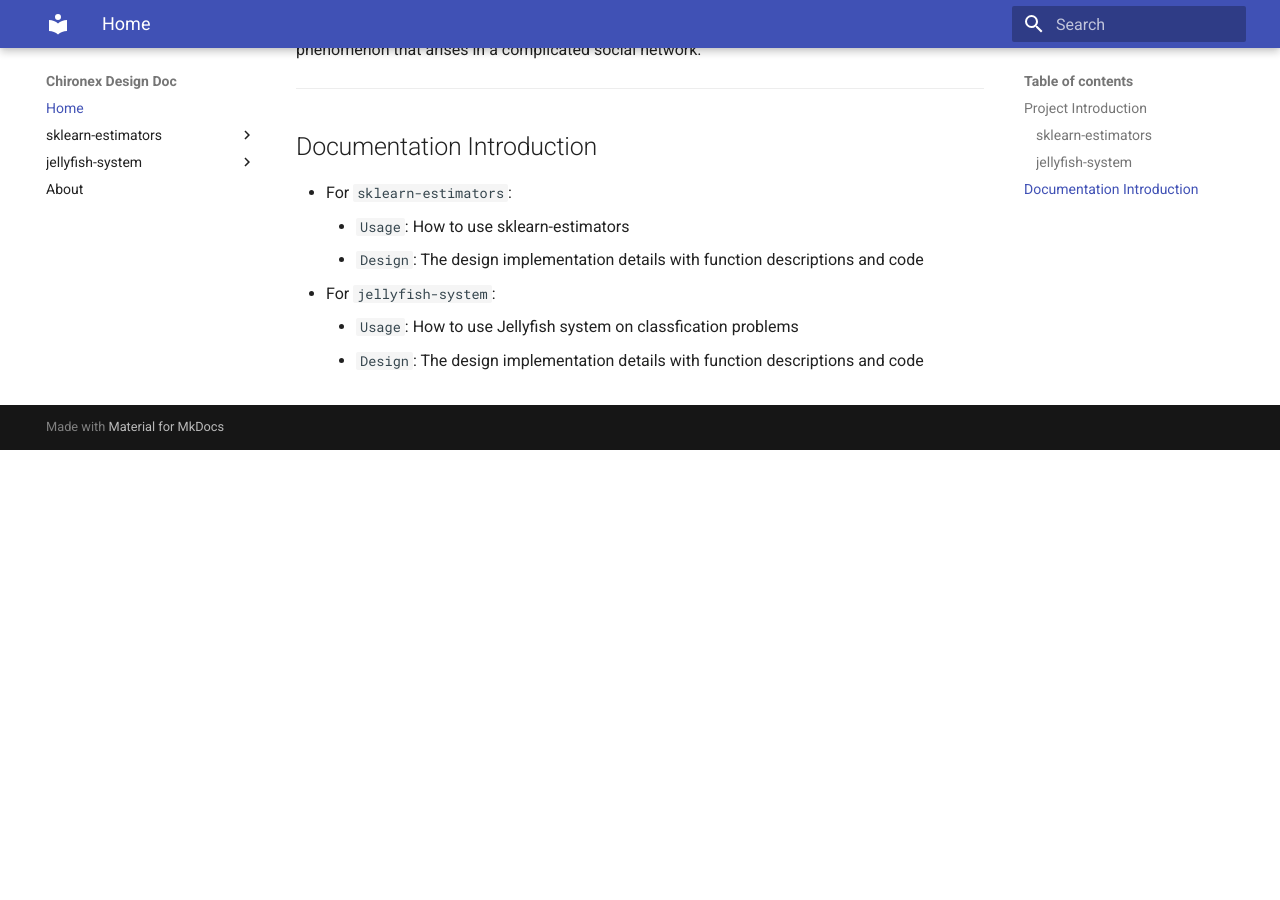
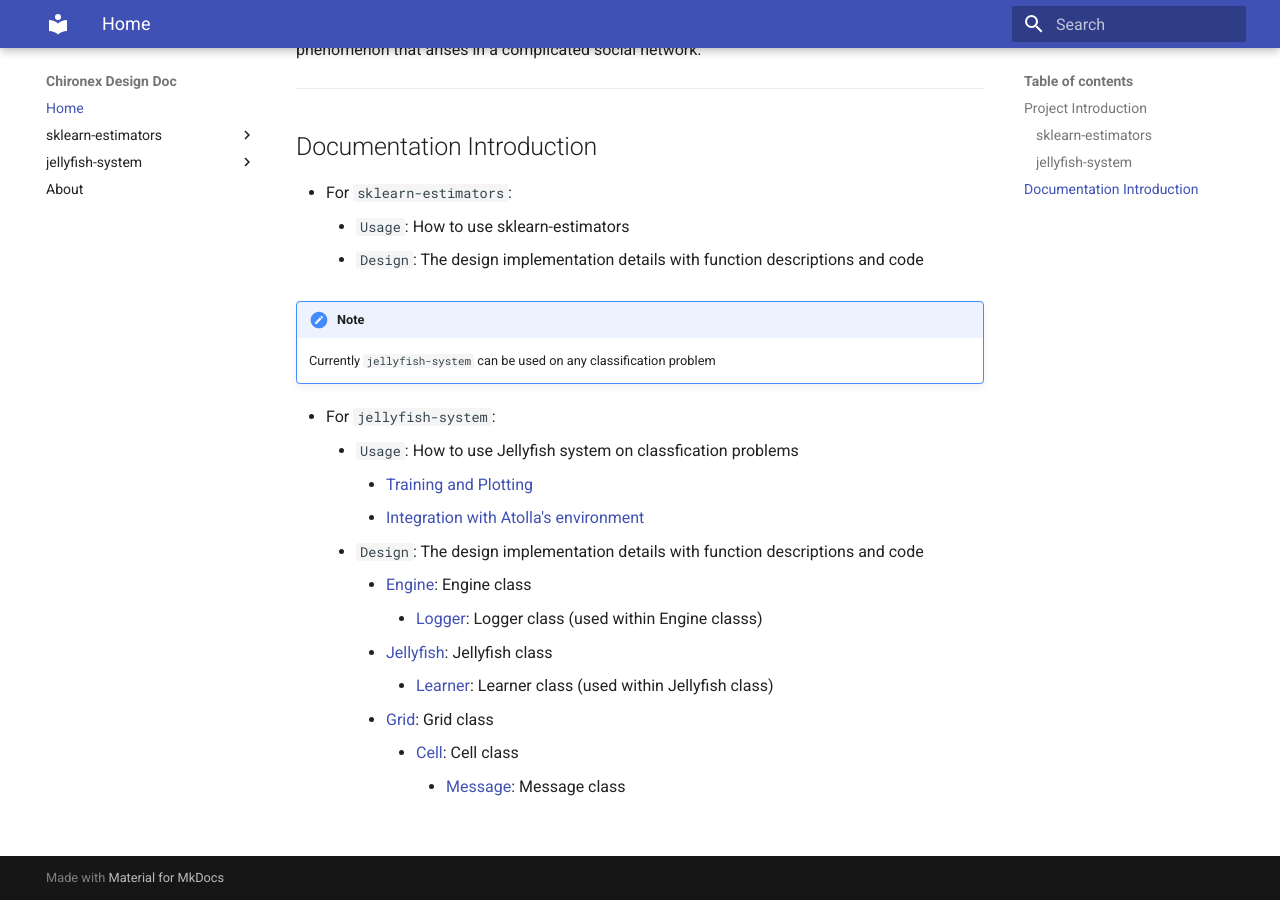
Before and after one commit to tpchris1/chironex-design-doc, an MkDocs documentation site: the page built from docs/index.md, in a window 1280 px wide and 900 px high, scrolled down 1827 px. Built offline with MkDocs 1.6.1 and Material for MkDocs 9.7.7, drawn with Linux system fonts in a browser that asks for light colours; before the commit the page ends 2277 px from its top, so only the background shows below that.

Commit message:
Update index to link all mds in jellyfish-system Update Usage of jellyfish-system into 2 parts

```diff
--- a/docs/index.md
+++ b/docs/index.md
@@ -33,6 +33,19 @@ Furthermore, the resulting pre-trained jellyfish will be deployed into team Atol
 - For `sklearn-estimators`:
     - `Usage`: How to use sklearn-estimators
     - `Design`: The design implementation details with function descriptions and code
+
+!!! note
+    Currently `jellyfish-system` can be used on any classification problem
+
 - For `jellyfish-system`:
     - `Usage`: How to use Jellyfish system on classfication problems
+        - [Training and Plotting](jellyfish-system/Usage/Training%20and%20Plotting.md)
+        - [Integration with Atolla's environment](jellyfish-system/Usage/Integration%20with%20Atolla's%20environment.md)
     - `Design`: The design implementation details with function descriptions and code
+        - [Engine](jellyfish-system/Design/Engine.md): Engine class
+            - [Logger](jellyfish-system/Design/Logger.md): Logger class (used within Engine classs)
+        - [Jellyfish](jellyfish-system/Design/Jellyfish.md): Jellyfish class
+            - [Learner](jellyfish-system/Design/Learner.md): Learner class (used within Jellyfish class)
+        - [Grid](jellyfish-system/Design/Grid.md): Grid class
+            - [Cell](jellyfish-system/Design/Cell.md): Cell class
+                - [Message](jellyfish-system/Design/Message.md): Message class
--- a/mkdocs.yml
+++ b/mkdocs.yml
@@ -10,9 +10,13 @@ nav:
         - 'Cell': 'jellyfish-system/Design/Cell.md'
         - 'Grid': 'jellyfish-system/Design/Grid.md'
         - 'Learner': 'jellyfish-system/Design/Learner.md'
+        - 'Jellyfish': 'jellyfish-system/Design/Jellyfish.md'
         - 'Logger': 'jellyfish-system/Design/Logger.md'
         - 'Engine': 'jellyfish-system/Design/Engine.md'
-      - 'Usage': 'jellyfish-system/jellyfish-system-usage.md'
+      - 'Usage':
+        - 'Training and Plotting': 'jellyfish-system/Usage/Training and Plotting.md'
+        - "Integration with Atolla's environment": "jellyfish-system/Usage/Integration with Atolla's environment.md"
+
     - About: about.md
 theme: material
 markdown_extensions:
```
Also changed, not shown: docs/jellyfish-system/Usage/Integration with Atolla's environment.md (added, +25 -0 lines), docs/jellyfish-system/Usage/Training and Plotting.md (added, +25 -0 lines), docs/jellyfish-system/jellyfish-system-usage.md (deleted, +0 -50 lines).
